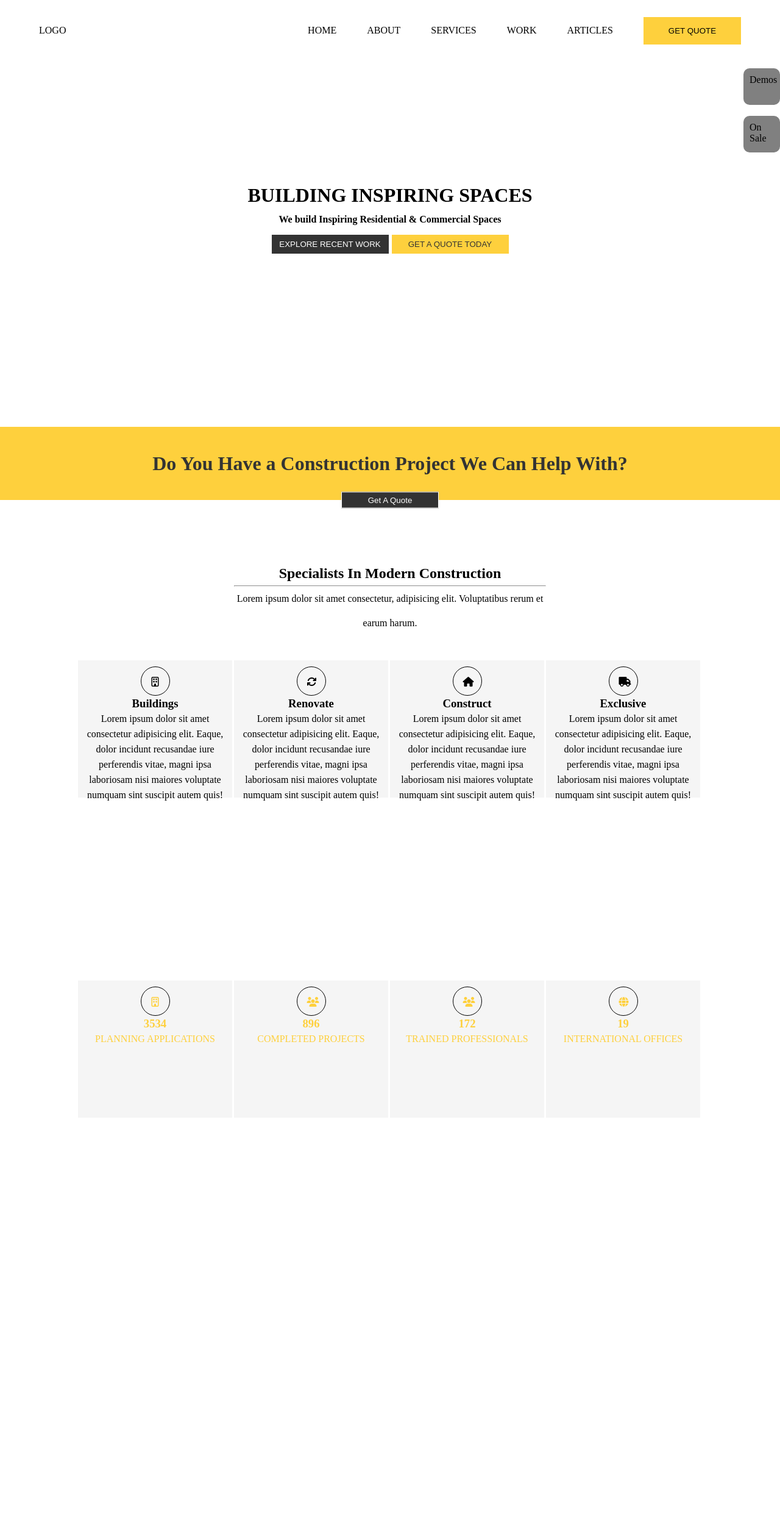
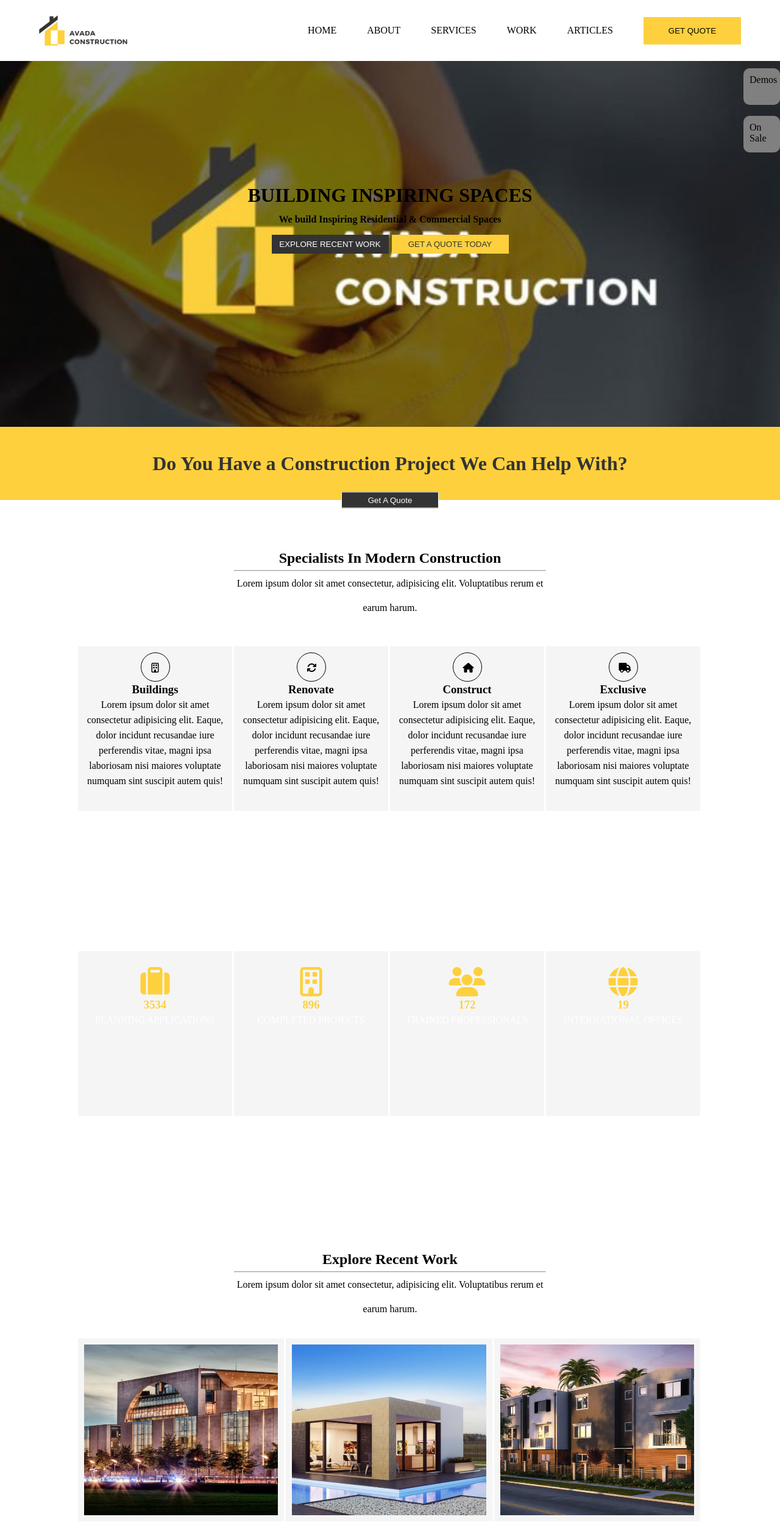
Before and after one commit to carlomarcon/proj-html-vuejs, a Vue app: page / in a window 1280 px wide. Shown: the top 2524 px of the page at 61% size. Before the commit the page ends 2020 px from the top, so only its background shows below. Built offline with nearby package versions, Linux system fonts and the light colour scheme.

Commit message:
ADD. CSS FIRST PART

```diff
--- a/src/App.vue
+++ b/src/App.vue
@@ -20,11 +20,20 @@ export default {
   <AppHeader />
   <AppBody />
   <AppPoster />
-  <AppStructure :list="this.store.objectArray" :check="false" />
   <AppStructure
-    :list="this.store.objectarrayStats"
-    :check="true"
-    class="Style"
+    :list="this.store.objectArray"
+    :check="0"
+    Title="Specialists In Modern Construction"
+    text=" Lorem ipsum dolor sit amet consectetur, adipisicing elit. Voluptatibus
+        rerum et earum harum."
+  />
+  <AppStructure :list="this.store.objectarrayStats" :check="1" class="Style" />
+  <AppStructure
+    :list="this.store.objectImg"
+    :check="2"
+    Title="Explore Recent Work"
+    text=" Lorem ipsum dolor sit amet consectetur, adipisicing elit. Voluptatibus
+        rerum et earum harum."
   />
 </template>
 
@@ -34,5 +43,6 @@ export default {
 
 .Style {
   color: #fed03d;
+  background-color: white;
 }
 </style>
--- a/src/components/appBody.vue
+++ b/src/components/appBody.vue
@@ -4,7 +4,7 @@ import AppQuote from "./appQuote.vue";
 export default {
   methods: {
     getImagepath(img) {
-      return new URL(`../assets/img/${img}`, import.meta.url).href;
+      return new URL(`../assets/images/${img}`, import.meta.url).href;
     },
   },
   components: { AppQuote },
@@ -12,6 +12,7 @@ export default {
 </script>
 <template>
   <!-- <img src="../assets/img/" alt=""> -->
+  <!-- <img src="../assets/images/" alt=""> -->
   <AppQuote />
 </template>
 <style lang="scss" scoped></style>
--- a/src/components/appHeader.vue
+++ b/src/components/appHeader.vue
@@ -2,14 +2,16 @@
 export default {
   methods: {
     getImagepath(img) {
-      return new URL(`../assets/img/${img}`, import.meta.url).href;
+      return new URL(`../assets/images/${img}`, import.meta.url).href;
     },
   },
 };
 </script>
 <template>
   <header>
-    <div class="logo">LOGO</div>
+    <div class="logo">
+      <img :src="getImagepath('construction_mobile_logo_retina.png')" alt="" />
+    </div>
     <div class="list">
       <ul>
         <li>HOME</li>
@@ -33,6 +35,14 @@ header {
   width: 100%;
   padding: 0 4rem;
 
+  .logo {
+    height: 50px;
+    img {
+      height: 100%;
+      width: 100%;
+    }
+  }
+
   .list {
     ul {
       list-style-type: none;
--- a/src/components/appQuote.vue
+++ b/src/components/appQuote.vue
@@ -22,6 +22,12 @@ export default {
 </template>
 <style lang="scss" scoped>
 .wrapper {
+  background-image: url("../assets/images/construction_thumbnail-600x450.jpg");
+  background-repeat: no-repeat;
+
+  background-position: left;
+  background-size: cover;
+
   height: 600px;
   width: 100%;
   display: flex;
--- a/src/components/appStructure.vue
+++ b/src/components/appStructure.vue
@@ -5,26 +5,40 @@ export default {
     Title: String,
     text: String,
     Extra: String,
-    check: Boolean,
+    check: Number,
+  },
+  methods: {
+    getImagepath(img) {
+      return new URL(`../assets/images/${img}`, import.meta.url).href;
+    },
   },
 };
 </script>
 <template>
-  <div class="wrapper">
+  <div class="wrapper" :style="{ height: check === 1 ? '550px' : '600px' }">
+    <!-- :style="{ height: check === 2 || check === 1 ? '300px' : '600px' }" -->
     <!-- --!Specialists In Modern Construction -->
-    <div class="Text" v-show="check === false">
-      <h2>Specialists In Modern Construction</h2>
+    <div class="Text" v-show="check === 0 || check === 2">
+      <h2>{{ Title }}</h2>
+
       <hr />
       <p>
-        Lorem ipsum dolor sit amet consectetur, adipisicing elit. Voluptatibus
-        rerum et earum harum.
+        {{ text }}
       </p>
     </div>
     <div class="Column">
-      <div class="cardMedium" v-for="element in list">
-        <i :class="element.logo"></i>
+      <div
+        :class="{
+          cardMedium: check === 0 || check === 1,
+          cardBig: check === 2,
+        }"
+        v-for="element in list"
+      >
+        <i v-if="check === 0" :class="element.logo"></i>
+        <i v-if="check === 1" class="style" :class="element.logo"></i>
+        <img v-if="check === 2" :src="getImagepath(element.img)" alt="" />
         <h3>{{ element.title }}</h3>
-        <p>{{ element.paragraph }}</p>
+        <p :class="{ colorWhite: check === 1 }">{{ element.paragraph }}</p>
       </div>
     </div>
   </div>
@@ -38,6 +52,10 @@ export default {
   justify-content: center;
   align-items: center;
 
+  .colorWhite {
+    color: white;
+  }
+
   .Text {
     height: 150px;
     width: 40%;
@@ -46,7 +64,7 @@ export default {
   }
 
   .Column {
-    height: 250px;
+    height: 300px;
     width: 80%;
     display: flex;
     flex-wrap: wrap;
@@ -70,10 +88,25 @@ export default {
       }
 
       .style {
+        font-size: 3rem;
         border: none;
         padding: 1rem;
-        width: 3rem;
-        height: 3rem;
+        width: 6rem;
+        height: 4rem;
+      }
+    }
+
+    .cardBig {
+      background-color: #f5f5f5;
+      width: calc((100% / 3) - 3px);
+      height: 100%;
+      line-height: 25px;
+      text-align: center;
+      padding: 10px;
+
+      img {
+        width: 100%;
+        height: 100%;
       }
     }
   }
--- a/src/store.js
+++ b/src/store.js
@@ -29,12 +29,12 @@ export const store = reactive({
   ],
   objectarrayStats: [
     {
-      logo: "fa-regular fa-building",
+      logo: "fa-solid fa-suitcase",
       title: "3534",
       paragraph: "PLANNING APPLICATIONS",
     },
     {
-      logo: "fa-solid fa-users",
+      logo: "fa-regular fa-building",
       title: "896",
       paragraph: "COMPLETED PROJECTS",
     },
@@ -49,4 +49,11 @@ export const store = reactive({
       paragraph: "INTERNATIONAL OFFICES",
     },
   ],
+  objectImg: [
+    {
+      img: "project2-featured-15013609-600x600.jpg",
+    },
+    { img: "project1-featured-294276386-600x600.jpg" },
+    { img: "project3-featured-189023420-600x600.jpg" },
+  ],
 });
```
